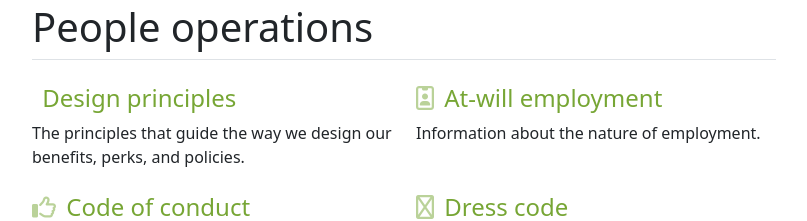
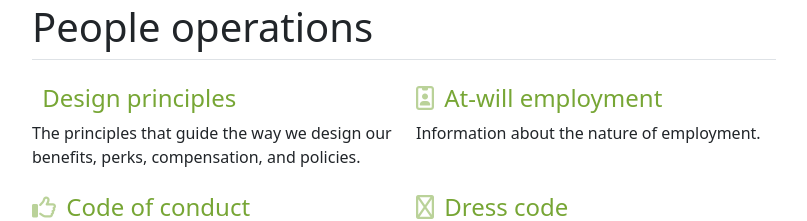
Before and after one commit to sparksuite/employee-handbook, a website: page index.html in a window 1280 px wide. Shown: the part 1760-1981 px from the top of the page, without its empty margins (236-1043 px from the left). Drawn offline with nearby package versions, Linux system fonts and the light colour scheme; some icons are missing.

Commit message:
Tweak description under "Design principles" on homepage
This better matches the phrasing used on the page it links to.

```diff
--- a/index.html
+++ b/index.html
@@ -216,7 +216,7 @@
 							</a>
 						</h4>
 
-						<p>The principles that guide the way we design our benefits, perks, and policies.</p>
+						<p>The principles that guide the way we design our benefits, perks, compensation, and policies.</p>
 					</div>
 
 					<div class="col-12 col-sm-6">
```
